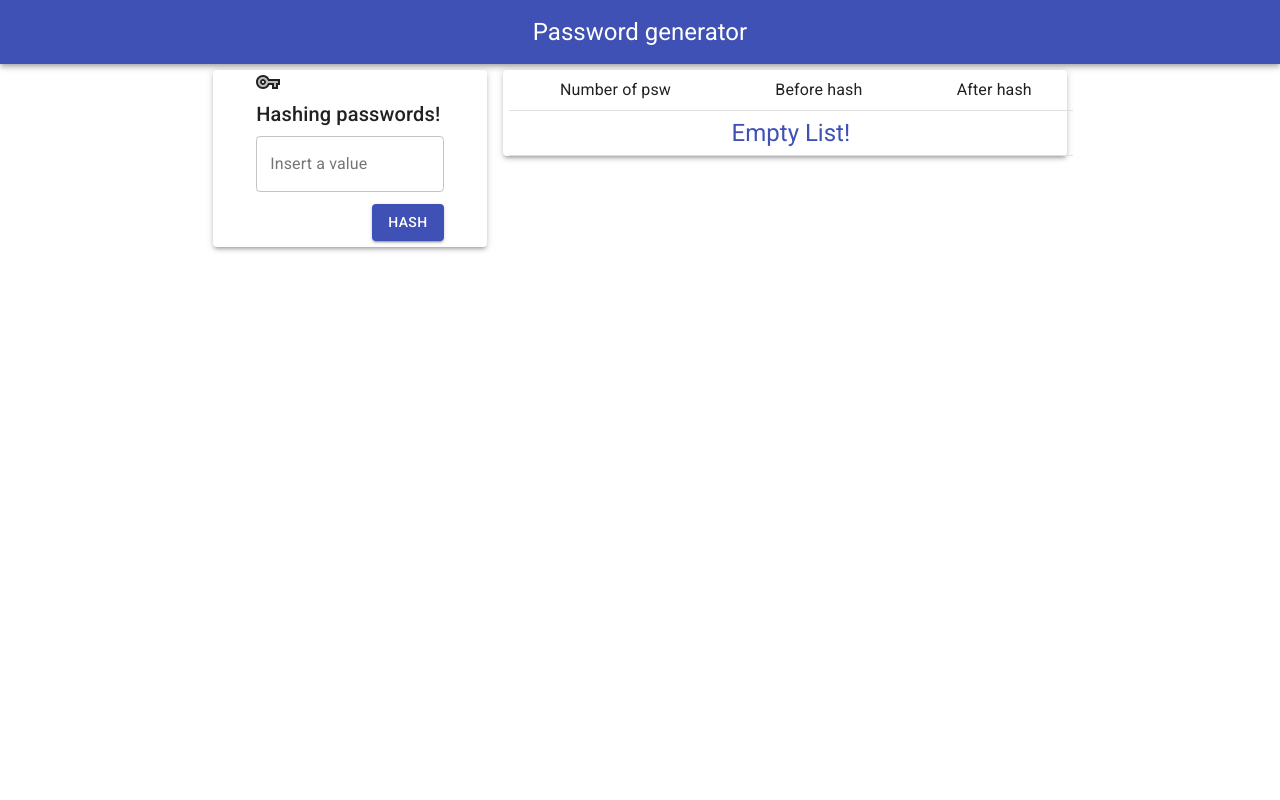
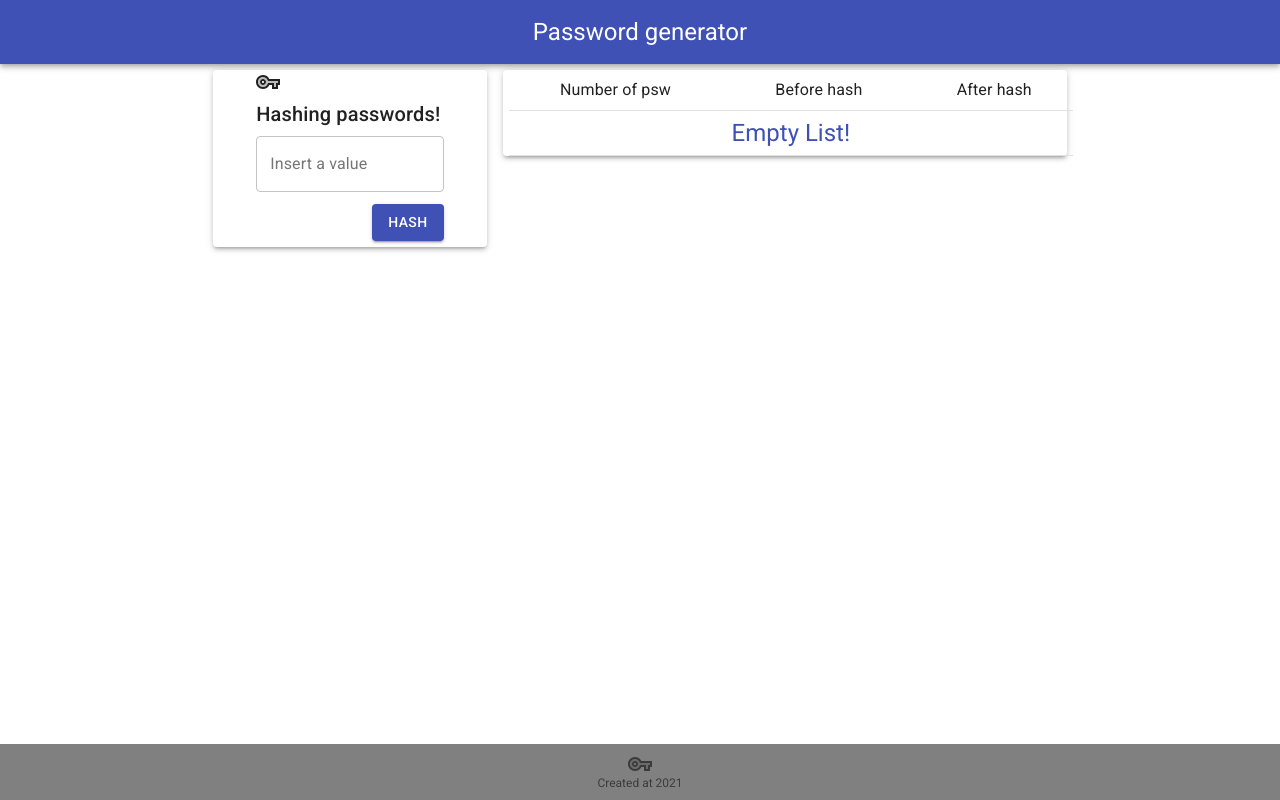
Before and after one commit to ricardolbv/password-generator, a React (Create React App) app: page / in a window 1280 px wide. Built offline with nearby package versions, Linux system fonts and the light colour scheme.

Commit message:
Positioning the bottom infos

```diff
--- a/src/App.js
+++ b/src/App.js
@@ -1,12 +1,13 @@
 import TopBar from './common/TopBar';
 import Grid from '@material-ui/core/Grid'
 import PswPage from './pages/PswPage';
-
+import BottomBar from './common/BottomBar';
 
 
 function App() {
 
   return (
+    <>
     <Grid container direction="column" >
       <Grid item>
         <TopBar />
@@ -19,6 +20,8 @@ function App() {
         <Grid item sm={2} xs={0}  ></Grid>
       </Grid>
     </Grid>
+    <BottomBar />
+    </>
   );
 }
 
--- /dev/null
+++ b/src/common/BottomBar.js
@@ -0,0 +1,27 @@
+import BottomNavigation from '@material-ui/core/BottomNavigation';
+import BottomNavigationAction from '@material-ui/core/BottomNavigationAction';
+import VpnKey from '@material-ui/icons/VpnKeyTwoTone';
+import { makeStyles } from '@material-ui/core/styles';
+
+const useStyles = makeStyles({
+    root: {
+        position: 'fixed',
+        bottom: 0,
+        width: '100%',
+        backgroundColor: 'grey',
+    }
+})
+
+function BottomBar () {
+    const classes = useStyles();
+
+    return (
+        <div>
+        <BottomNavigation className={classes.root} showLabels>
+            <BottomNavigationAction label="Created at 2021" icon={<VpnKey />}/>
+        </BottomNavigation>
+        </div>
+    )
+}
+
+export default BottomBar;
```
